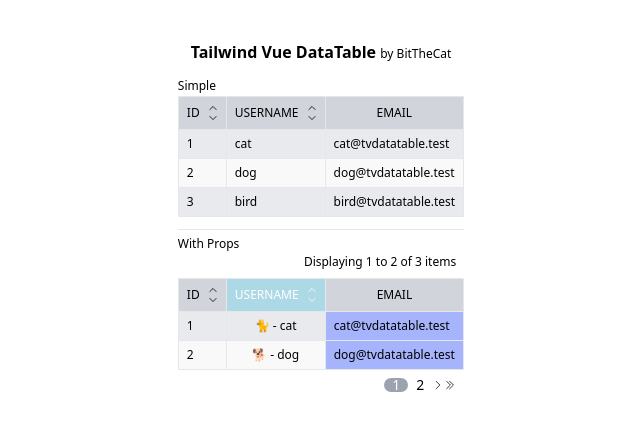
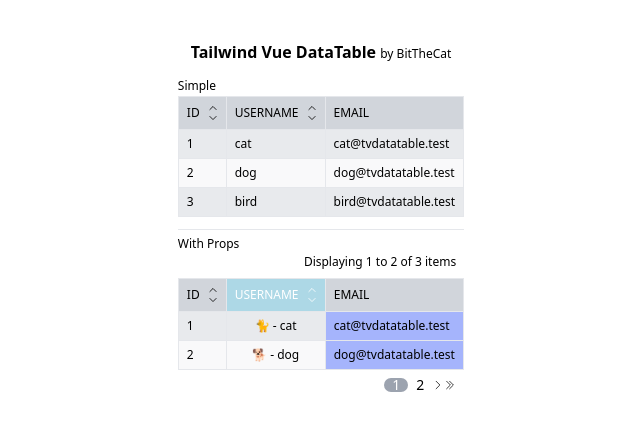
Before and after one commit to BitTheCat/tailwind-vue-data-table, a Vue app: page / in a window 1280 px wide. Shown: the top 430 px of the page, without its empty margins (319-959 px from the left). Built offline with nearby package versions, Linux system fonts and the light colour scheme.

Commit message:
Fixed th text justify (now th text is on left)

```diff
--- a/src/components/TVTable.vue
+++ b/src/components/TVTable.vue
@@ -13,7 +13,7 @@
                     :class="field.thClass"
                     :style="field.thStyle"
                 >
-                    <div class="flex justify-center items-center">
+                    <div class="flex justify-left items-center">
                         <span>
                             {{ field.label }}
                         </span>
```
